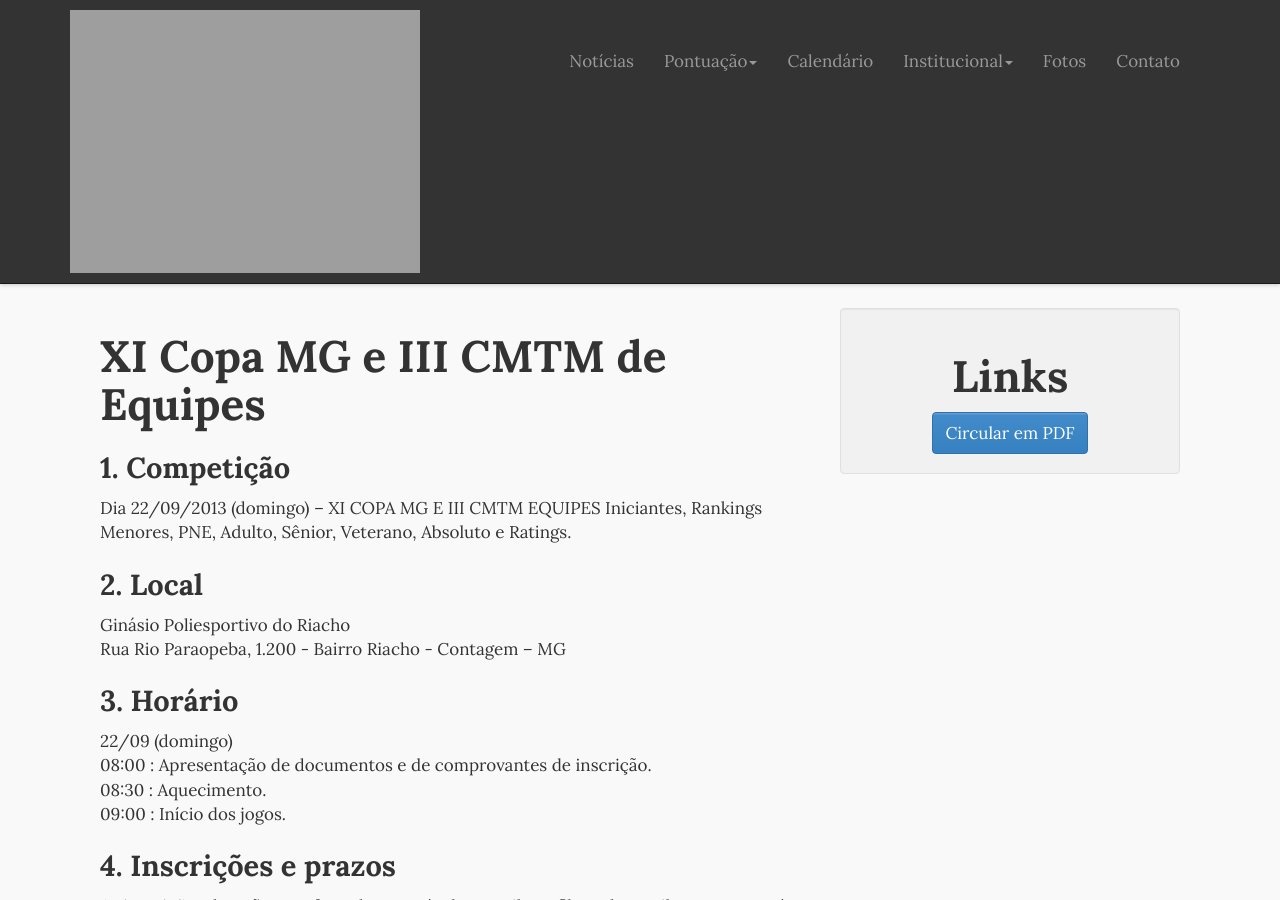
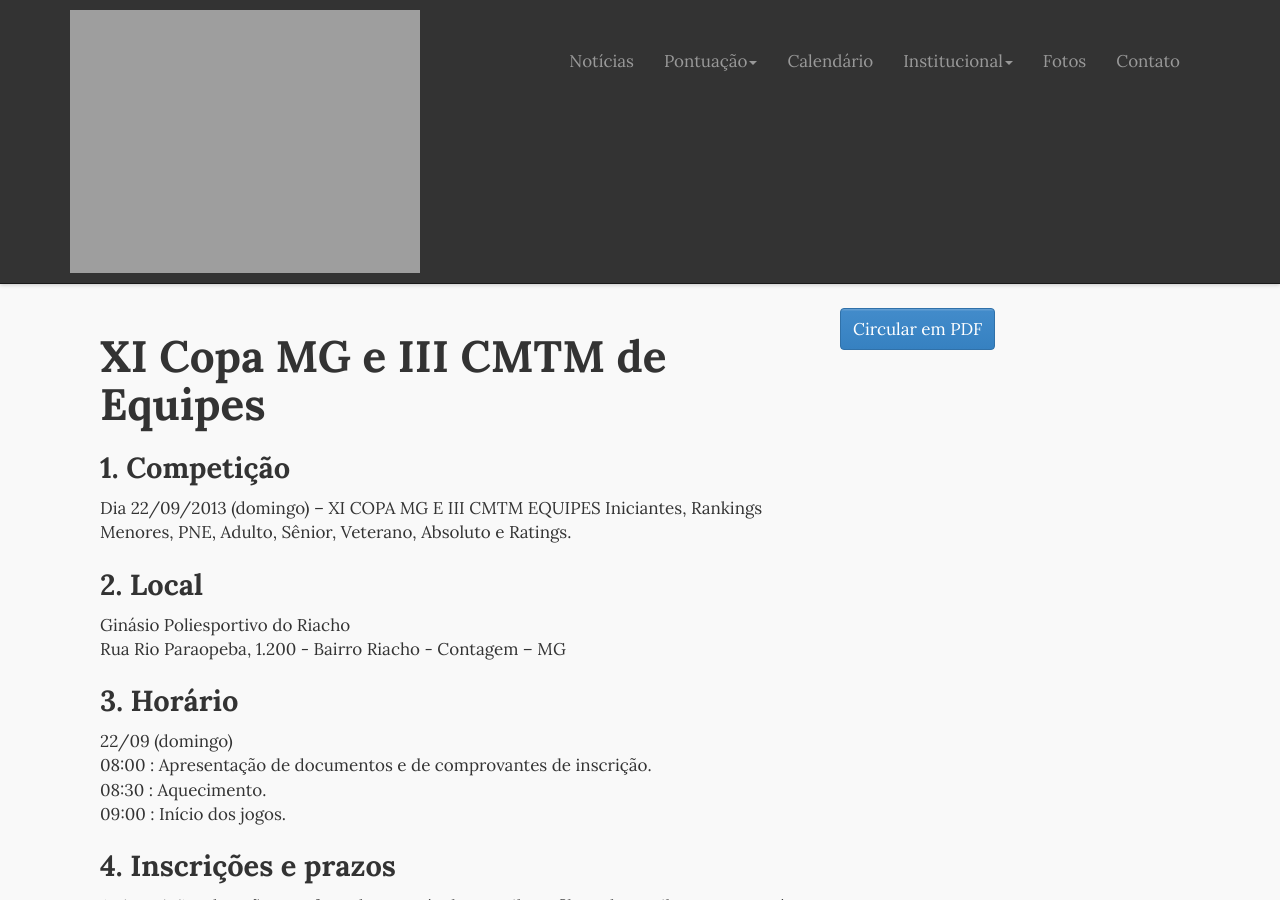
Before and after one commit to thiagokimo/fmtm, a Jekyll site: the page built from _posts/2013-09-11-eventos-xi-copa-mg-e-iii-cmtm-equipes.md, in a window 1280 px wide and 900 px high. Built offline with Jekyll 4.4.1, drawn with Linux system fonts in a browser that asks for light colours; Markdown is read by kramdown in place of the engine named in the settings.

Commit message:
Removing big label from circular page

```diff
--- a/_layouts/circular.html
+++ b/_layouts/circular.html
@@ -12,11 +12,6 @@ layout: default
   </div>
 
   <div class="col-md-4">
-    <div class="well">
-      <center>
-        <h1>Links</h1>
-        <a href="{{site.baseurl}}{{page.circular-url}}"><button type="button" class="btn btn-primary">Circular em PDF</button></a>
-      </center>
-    </div>
+    <a href="{{site.baseurl}}{{page.circular-url}}"><button type="button" class="btn btn-primary">Circular em PDF</button></a>
   </div>
 </div>
```
